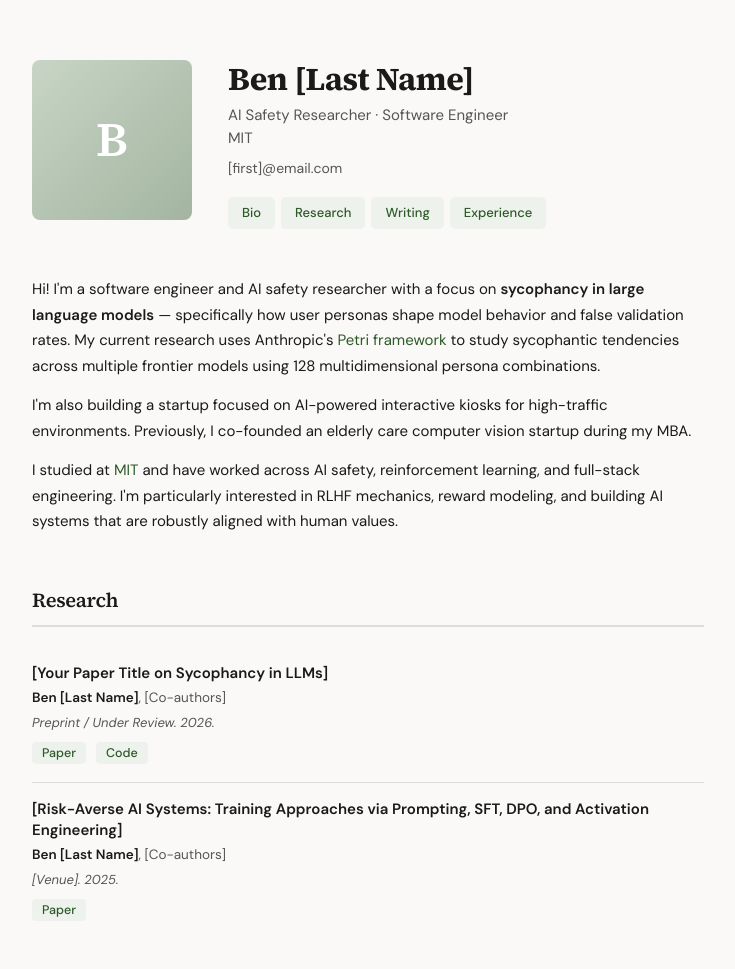
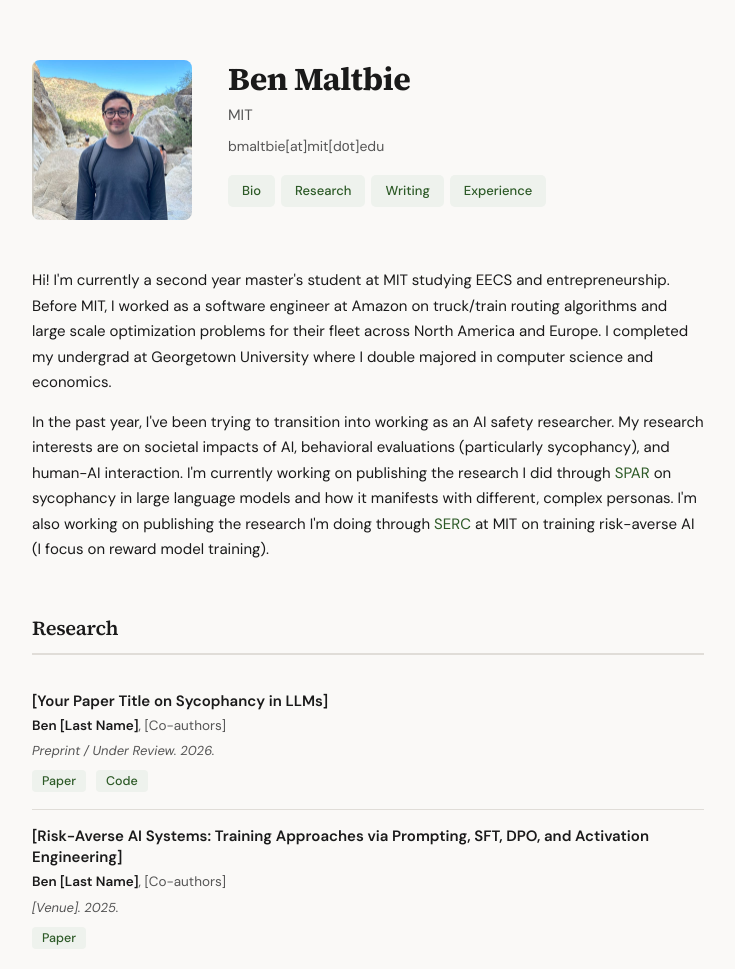
Before and after one commit to bmaltbie/personal-website, a plain HTML site: page index.html in a window 1280 px wide. Shown: the top 969 px of the page, without its empty margins (272-1007 px from the left). Drawn offline with Linux system fonts and the light colour scheme.

Commit message:
Adding photo, filling in bio placeholders

```diff
--- a/index.html
+++ b/index.html
@@ -328,16 +328,14 @@
 
   <!-- ═══ HEADER ═══ -->
   <header class="header">
-    <!-- Replace with <img src="assets/photo.jpg" class="profile-photo" alt="Ben"> -->
-    <div class="profile-photo-placeholder">B</div>
+    <img src="photo.jpg" class="profile-photo" alt="Ben">
 
     <div class="profile-info">
-      <h1>Ben [Last Name]</h1>
+      <h1>Ben Maltbie</h1>
       <div class="subtitle">
-        AI Safety Researcher · Software Engineer<br>
         MIT
       </div>
-      <div class="email">[first]@email.com</div>
+      <div class="email">bmaltbie[at]mit[dοt]edu</div>
       <nav>
         <a href="#bio">Bio</a>
         <a href="#research">Research</a>
@@ -352,22 +350,19 @@
     <!-- ═══ BIO ═══ -->
     <section class="section bio" id="bio">
       <p>
-        Hi! I'm a software engineer and AI safety researcher with a focus on
-        <strong>sycophancy in large language models</strong> — specifically how user personas
-        shape model behavior and false validation rates. My current research uses Anthropic's
-        <a href="#">Petri framework</a> to study sycophantic tendencies across multiple frontier
-        models using 128 multidimensional persona combinations.
+        Hi! I'm currently a second year master's student at MIT studying EECS and entrepreneurship.
+        Before MIT, I worked as a software engineer at Amazon on truck/train routing algorithms and large
+        scale optimization problems for their fleet across North America and Europe. I completed my undergrad
+        at Georgetown University where I double majored in computer science and economics.
       </p>
       <p>
-        I'm also building a startup focused on AI-powered interactive kiosks for high-traffic
-        environments. Previously, I co-founded an elderly care computer vision startup during
-        my MBA.
-      </p>
-      <p>
-        I studied at <a href="https://mit.edu">MIT</a> and have worked across AI safety,
-        reinforcement learning, and full-stack engineering. I'm particularly interested in
-        RLHF mechanics, reward modeling, and building AI systems that are robustly aligned
-        with human values.
+        In the past year, I've been trying to transition into working as an AI safety researcher. My
+        research interests are on societal impacts of AI, behavioral evaluations (particularly sycophancy),
+        and human-AI interaction. I'm currently working on publishing the research I did through
+        <a href="https://sparai.org/">SPAR</a> on sycophancy in large language models and how it manifests
+        with different, complex personas. I'm also working on publishing the research I'm doing through
+        <a href="https://computing.mit.edu/cross-cutting/social-and-ethical-responsibilities-of-computing/">SERC</a>
+        at MIT on training risk-averse AI (I focus on reward model training).
       </p>
     </section>
 
@@ -490,7 +485,7 @@
 
   <!-- ═══ FOOTER ═══ -->
   <footer class="footer">
-    Ben [Last Name] · [first]@email.com
+    Ben Maltbie · bmaltbie[at]mit[dοt]edu
   </footer>
 
   <!-- Smooth scroll for nav links -->
```
Also changed, not shown: photo.jpg (added), 1 other file.
